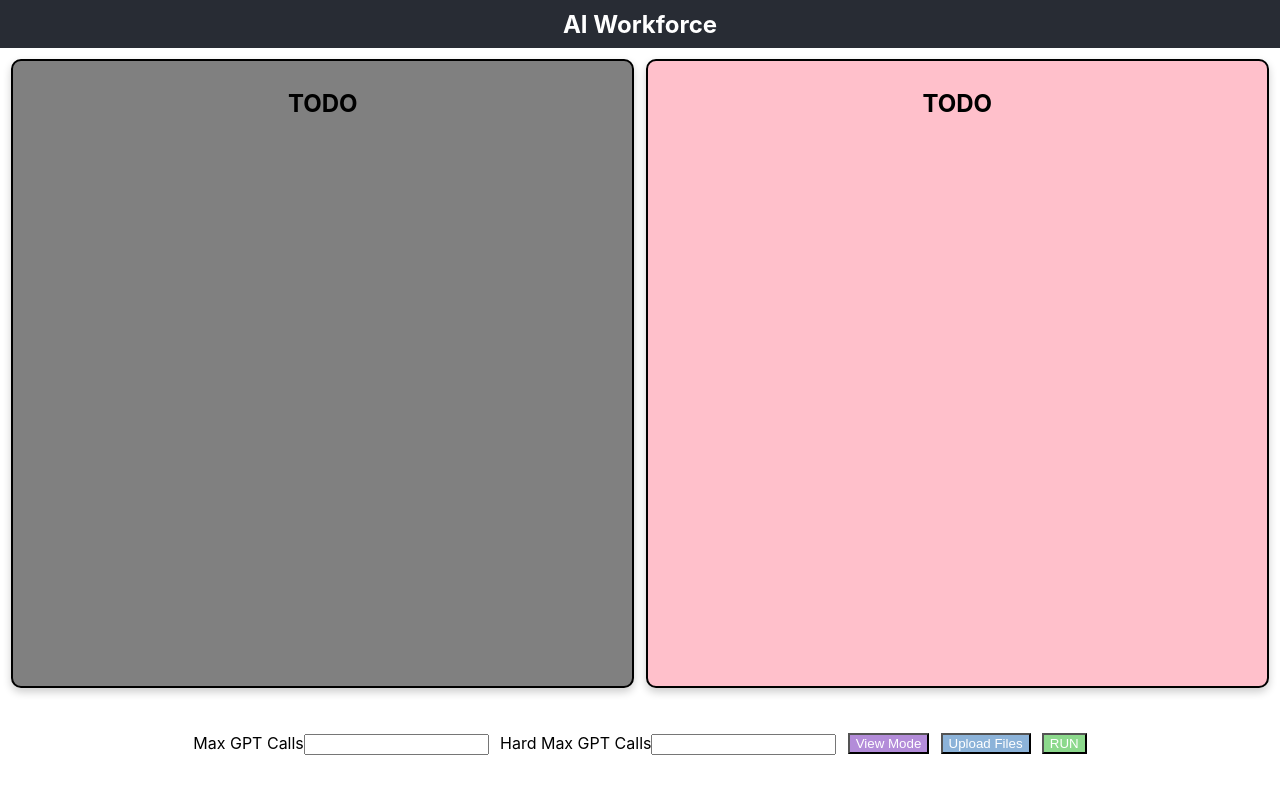
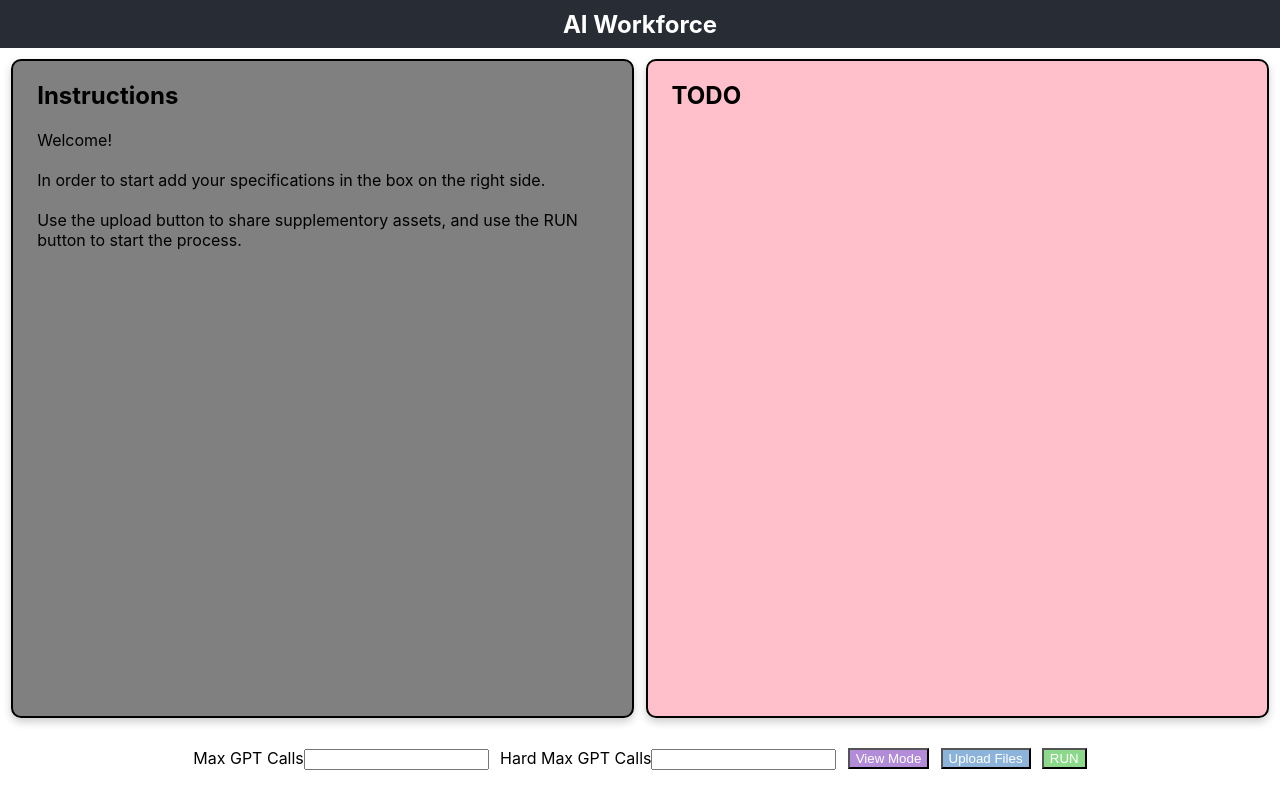
Before and after one commit to joeledge95/ai-workforce, a React (Create React App) app in the folder frontend/: page / in a window 1280 px wide. Built offline with nearby package versions, Linux system fonts and the light colour scheme.

Commit message:
Added vague instructions and various minute frontend change

```diff
--- a/frontend/src/components/ButtonContainer.js
+++ b/frontend/src/components/ButtonContainer.js
@@ -11,19 +11,19 @@ const ButtonContainer = () => {
       text: 'View Mode',
       color: textColor,
       backgroundColor: `hsl(270, ${saturation}, ${lightness})`,
-      onClick: () => alert('Button 1 clicked'),
+      onClick: () => alert('Button in development.'),
     },
     {
       text: 'Upload Files',
       color: textColor,
       backgroundColor: `hsl(210, ${saturation}, ${lightness})`,
-      onClick: () => alert('Button 1 clicked'),
+      onClick: () => alert('Button in development.'),
     },
     {
       text: 'RUN',
       color: textColor,
       backgroundColor: `hsl(120, ${saturation}, ${lightness})`,
-      onClick: () => alert('Button 1 clicked'),
+      onClick: () => alert('Button in development.'),
     },
   ];
 
--- a/frontend/src/components/LeftSection.js
+++ b/frontend/src/components/LeftSection.js
@@ -6,7 +6,17 @@ const LeftSection = () => (
     className="section"
     style={{ gridArea: 'left', backgroundColor: 'grey' }}
   >
-    <h2>TODO</h2>
+    <h2>Instructions</h2>
+    <p>
+      Welcome!
+      <br></br>
+      <br></br>
+      In order to start add your specifications in the box on the right side.
+      <br></br>
+      <br></br>
+      Use the upload button to share supplementory assets, and use the RUN
+      button to start the process.
+    </p>
   </div>
 );
 
--- a/frontend/src/components/MainLayout.css
+++ b/frontend/src/components/MainLayout.css
@@ -3,7 +3,7 @@
   grid-template-areas:
   'left right'
   'interaction interaction';
-  grid-template-rows: 7fr 1fr;
+  grid-template-rows: 11fr 1fr;
   grid-template-columns: 1fr 1fr;
   gap: 0.7rem;
   padding: 0.7rem;
--- a/frontend/src/components/Section.css
+++ b/frontend/src/components/Section.css
@@ -1,8 +1,9 @@
 .section {
   height: 100%;
   background-color: #cbcbcb;
-  padding: 0.5rem;
+  padding: 0 1.5rem;
   border: 2px solid #000000;
   border-radius: 10px;
   box-shadow: 0 4px 8px rgba(0, 0, 0, 0.2);
+  text-align: left;
 }
```
